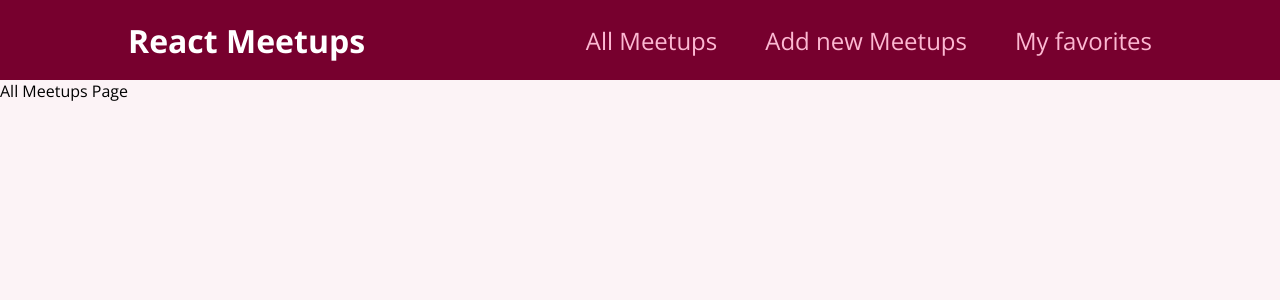
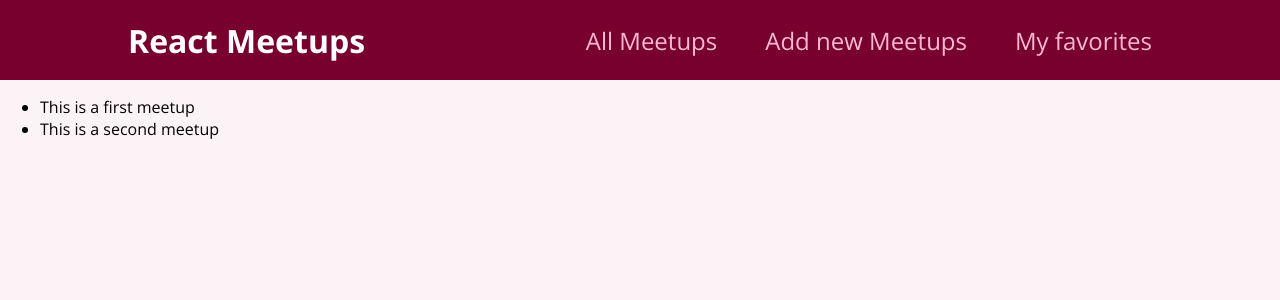
Before and after one commit to herbert-flores/react-project-1, a React (Create React App) app: page / in a window 1280 px wide. Shown: the top 300 px of the page. Built offline with nearby package versions, Linux system fonts and the light colour scheme.

Commit message:
end output data

```diff
--- a/src/pages/AllMeetups.js
+++ b/src/pages/AllMeetups.js
@@ -17,7 +17,15 @@
     },
 ];
 function AllMeetupsPage() {
-    return <div>All Meetups Page</div>;
+    return (
+        <section>
+            <ul>
+                {DUMMY_DATA.map((meetup) => {
+                    return <li key={meetup.id}>{meetup.title}</li>;
+                })}
+            </ul>
+        </section>
+    );
 }
 
 export default AllMeetupsPage;
```
